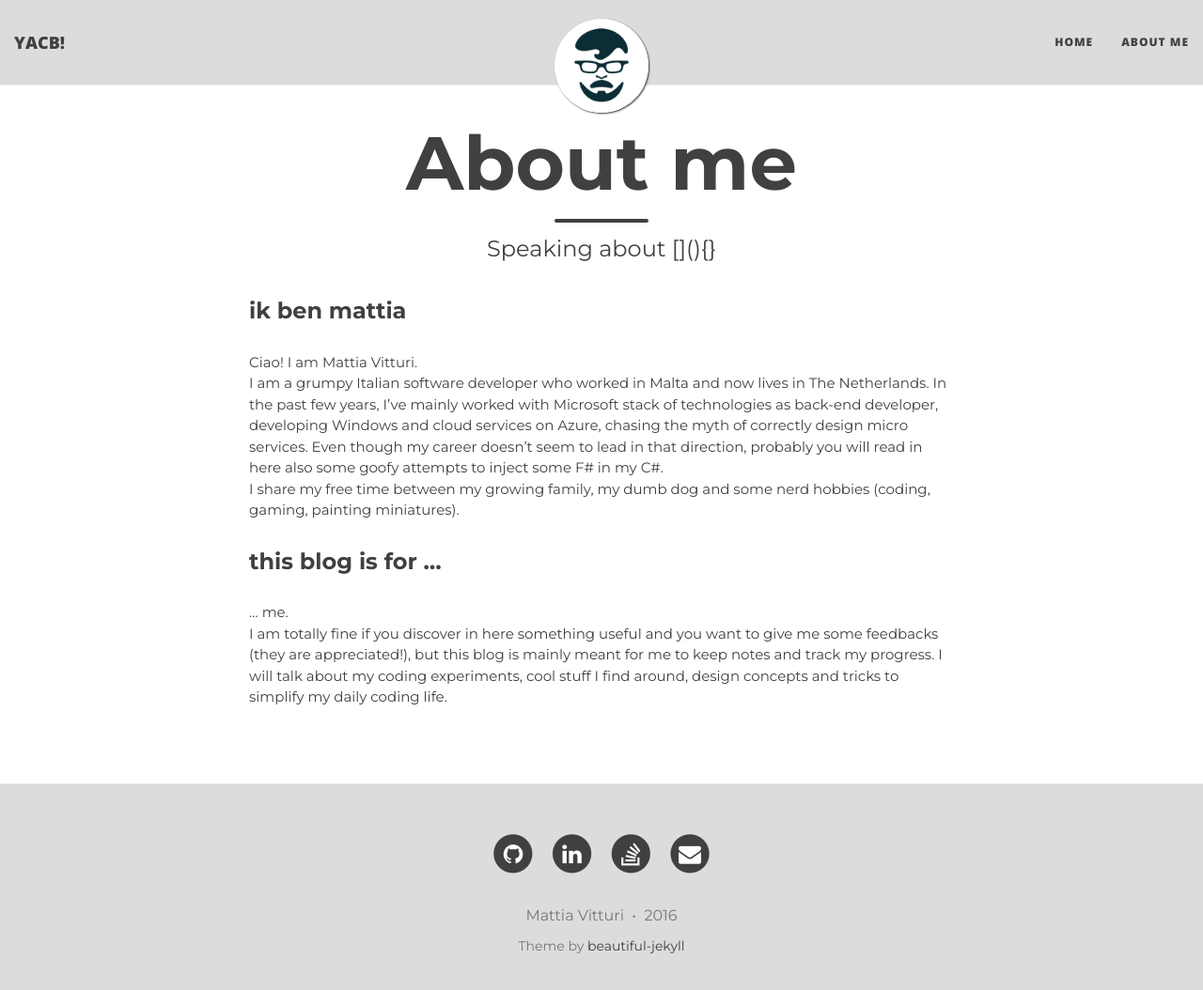
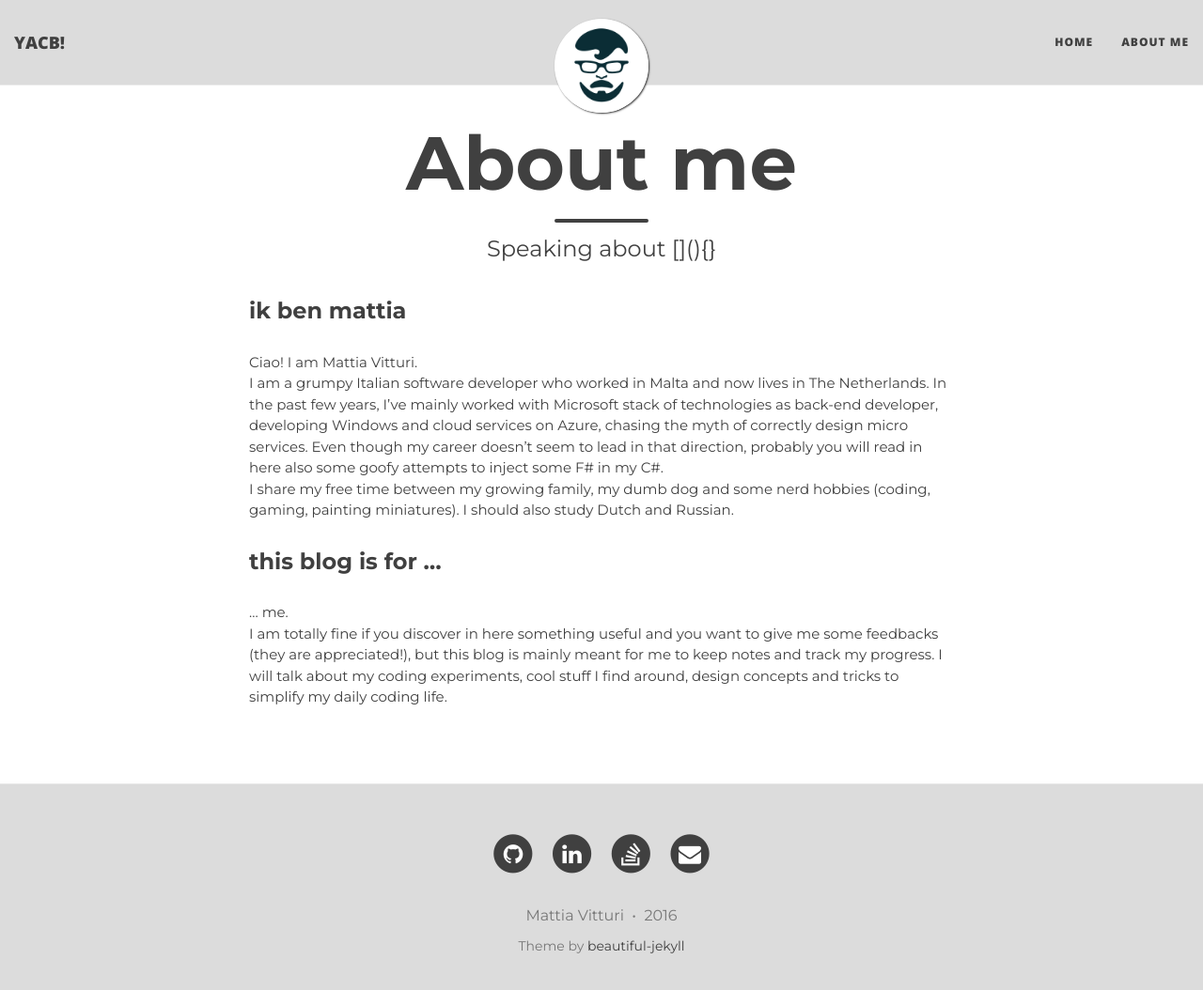
Before and after one commit to mvitturi/mvitturi.github.io, a Jekyll site: the page built from aboutme.md, in a window 1280 px wide and 1068 px high. Shown: the top 1054 px of the window at 94% size. Built offline with Jekyll 4.4.1, drawn with Linux system fonts in a browser that asks for light colours; nearby versions of some CDN libraries.

Commit message:
Dutch and Russian

```diff
--- a/aboutme.md
+++ b/aboutme.md
@@ -8,7 +8,7 @@ subtitle: Speaking about [](){}
 
 Ciao! I am Mattia Vitturi.
 I am a grumpy Italian software developer who worked in Malta and now lives in The Netherlands. In the past few years, I've mainly worked with Microsoft stack of technologies as back-end developer, developing Windows and cloud services on Azure, chasing the myth of correctly design micro services. Even though my career doesn't seem to lead in that direction, probably you will read in here also some goofy attempts to inject some F# in my C#.
-I share my free time between my growing family, my dumb dog and some nerd hobbies (coding, gaming, painting miniatures).
+I share my free time between my growing family, my dumb dog and some nerd hobbies (coding, gaming, painting miniatures). I should also study Dutch and Russian.
 
 
 ### this blog is for ...
```
